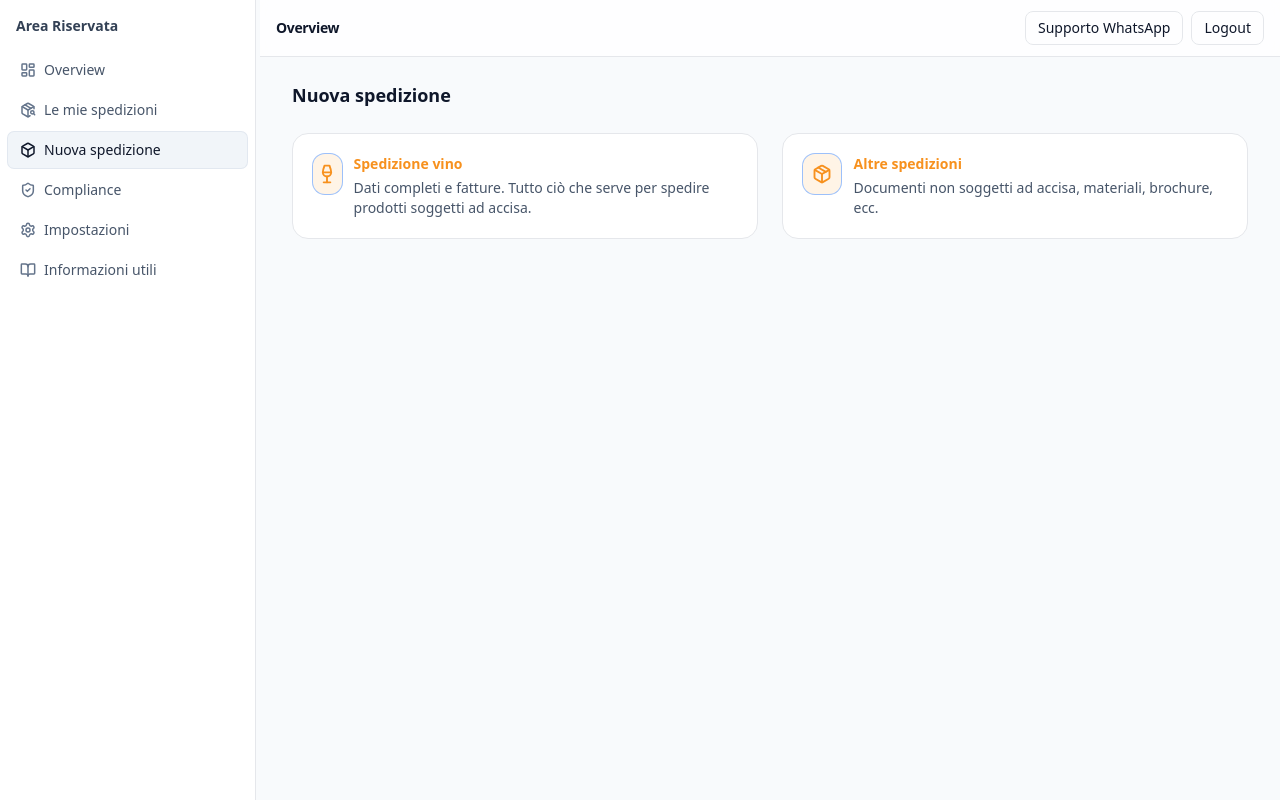
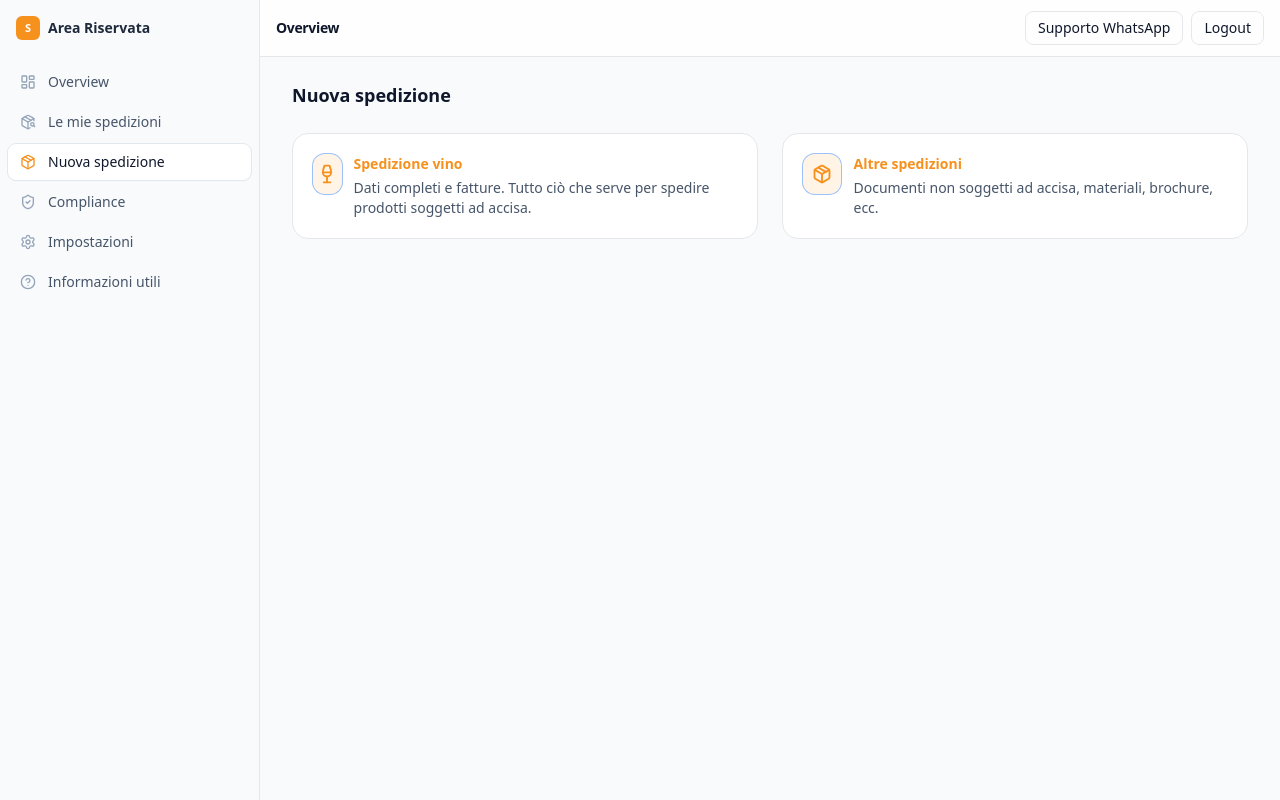
Before and after one commit to SPST-WINE/spst-dashboard, a Next.js app: page /dashboard/nuova in a window 1280 px wide. Built offline with nearby package versions, Linux system fonts and the light colour scheme.

Commit message:
Update AppSidebar.tsx

```diff
--- a/components/AppSidebar.tsx
+++ b/components/AppSidebar.tsx
@@ -2,123 +2,90 @@
 
 import Link from 'next/link';
 import { usePathname } from 'next/navigation';
-import type { ElementType } from 'react';
-import {
-  LayoutDashboard,
-  PackageSearch,
-  Box,
-  ShieldCheck,
-  Settings,
-  BookOpen,
-} from 'lucide-react';
+import { LayoutDashboard, PackageSearch, ShieldCheck, Settings, CircleHelp, Package } from 'lucide-react';
+// import Image from 'next/image';
 
-// --- util: classnames senza dipendenze
-function cn(...parts: Array<string | false | null | undefined>) {
-  return parts.filter(Boolean).join(' ');
+function cn(...a: Array<string | false | null | undefined>) {
+  return a.filter(Boolean).join(' ');
 }
 
-type NavItem = {
+type Item = {
   label: string;
   href: string;
-  icon: ElementType;
-  activeWhen?: (path: string) => boolean;
+  icon: React.ComponentType<React.SVGProps<SVGSVGElement>>;
+  /** se true, l'item è attivo solo su match esatto (utile per Overview) */
+  exact?: boolean;
 };
 
-// Modifica gli href se i tuoi path sono diversi
-const NAV_ITEMS: NavItem[] = [
-  {
-    label: 'Overview',
-    href: '/dashboard',
-    icon: LayoutDashboard,
-    activeWhen: (p) => p === '/dashboard', // evita che /dashboard/nuova evidenzi Overview
-  },
-  {
-    label: 'Le mie spedizioni',
-    href: '/dashboard/spedizioni',
-    icon: PackageSearch,
-    activeWhen: (p) => p.startsWith('/dashboard/spedizioni'),
-  },
-  {
-    label: 'Nuova spedizione',
-    href: '/dashboard/nuova',
-    icon: Box,
-    activeWhen: (p) => p.startsWith('/dashboard/nuova'), // include /nuova/vino e /nuova/altro
-  },
-  {
-    label: 'Compliance',
-    href: '/dashboard/compliance',
-    icon: ShieldCheck,
-    activeWhen: (p) => p.startsWith('/dashboard/compliance'),
-  },
-  {
-    label: 'Impostazioni',
-    href: '/dashboard/impostazioni',
-    icon: Settings,
-    activeWhen: (p) => p.startsWith('/dashboard/impostazioni'),
-  },
-  {
-    label: 'Informazioni utili',
-    href: '/dashboard/informazioni-utili',
-    icon: BookOpen,
-    activeWhen: (p) => p.startsWith('/dashboard/informazioni-utili'),
-  },
+const NAV: Item[] = [
+  { label: 'Overview',          href: '/dashboard',                   icon: LayoutDashboard, exact: true },
+  { label: 'Le mie spedizioni', href: '/dashboard/spedizioni',        icon: PackageSearch },
+  { label: 'Nuova spedizione',  href: '/dashboard/nuova',             icon: Package },
+  { label: 'Compliance',        href: '/dashboard/compliance',        icon: ShieldCheck },
+  { label: 'Impostazioni',      href: '/dashboard/impostazioni',      icon: Settings },
+  { label: 'Informazioni utili',href: '/dashboard/informazioni-utili',icon: CircleHelp },
 ];
 
-export default function Sidebar() {
+/** Piccolo logo con fallback sicuro. Sostituisci col tuo SVG se disponibile. */
+function BrandMark() {
+  return (
+    <div className="flex items-center gap-2">
+      {/* Se hai il file, scommenta e imposta il path corretto:
+      <Image src="/spst-logo.svg" alt="SPST" width={20} height={20} priority />
+      */}
+      <div className="flex h-6 w-6 items-center justify-center rounded-md bg-[#F7911E] text-white text-[11px] font-bold">S</div>
+      <span className="text-sm font-semibold text-slate-800">Area Riservata</span>
+    </div>
+  );
+}
+
+export default function AppSidebar() {
   const pathname = usePathname();
 
+  const isActive = (item: Item) => {
+    if (item.exact) {
+      // attivo SOLO su /dashboard o /dashboard/
+      return pathname === item.href || pathname === item.href + '/';
+    }
+    // per gli altri: attivo su /percorso o sottopagine
+    return pathname === item.href || pathname.startsWith(item.href + '/');
+  };
+
   return (
-    <aside
-      className={cn(
-        // colonna sempre visibile
-        'sticky top-0 h-screen w-64 shrink-0',
-        // stile fondo/contorno coerente con app
-        'border-r bg-white',
-        // gestione scroll interno se l’elenco fosse lungo
-        'overflow-y-auto'
-      )}
-    >
-      {/* Header piccolo della sidebar (logo/titolo se vuoi) */}
-      <div className="px-4 py-4">
-        <div className="flex items-center gap-2">
-          {/* Se hai un logo, mettilo qui */}
-          <span className="text-sm font-semibold text-slate-700">Area Riservata</span>
+    <aside className="sticky top-0 h-screen border-r bg-slate-50/60 backdrop-blur-sm">
+      <div className="flex h-full flex-col">
+        {/* Header brand */}
+        <div className="flex h-14 items-center gap-2 px-4">
+          <BrandMark />
         </div>
-      </div>
 
-      {/* Navigazione */}
-      <nav className="px-2 pb-6">
-        <ul className="space-y-1">
-          {NAV_ITEMS.map(({ label, href, icon: Icon, activeWhen }) => {
-            const active = activeWhen ? activeWhen(pathname) : pathname === href;
-
+        {/* Nav */}
+        <nav className="mt-2 flex-1 space-y-1 px-2">
+          {NAV.map((item) => {
+            const active = isActive(item);
+            const Icon = item.icon;
             return (
-              <li key={href}>
-                <Link
-                  href={href}
-                  aria-current={active ? 'page' : undefined}
-                  className={cn(
-                    'group flex items-center gap-2 rounded-md px-3 py-2 text-sm',
-                    'transition-colors',
-                    active
-                      ? 'bg-slate-100 text-slate-900 ring-1 ring-slate-200'
-                      : 'text-slate-600 hover:bg-slate-50 hover:text-slate-900'
-                  )}
-                >
-                  <Icon
-                    className={cn(
-                      'h-4 w-4',
-                      active ? 'text-slate-900' : 'text-slate-500 group-hover:text-slate-900'
-                    )}
-                    strokeWidth={2.25}
-                  />
-                  <span className="truncate">{label}</span>
-                </Link>
-              </li>
+              <Link
+                key={item.href}
+                href={item.href}
+                className={cn(
+                  'flex items-center gap-3 rounded-lg px-3 py-2 text-sm transition-colors',
+                  active
+                    ? 'bg-white text-slate-900 shadow-sm ring-1 ring-slate-200'
+                    : 'text-slate-600 hover:bg-white/70 hover:text-slate-900'
+                )}
+                aria-current={active ? 'page' : undefined}
+              >
+                <Icon className={cn('h-4 w-4', active ? 'text-[#F7911E]' : 'text-slate-400')} />
+                <span className="truncate">{item.label}</span>
+              </Link>
             );
           })}
-        </ul>
-      </nav>
+        </nav>
+
+        {/* Footer opzionale (spacer) */}
+        <div className="h-4" />
+      </div>
     </aside>
   );
 }
```
